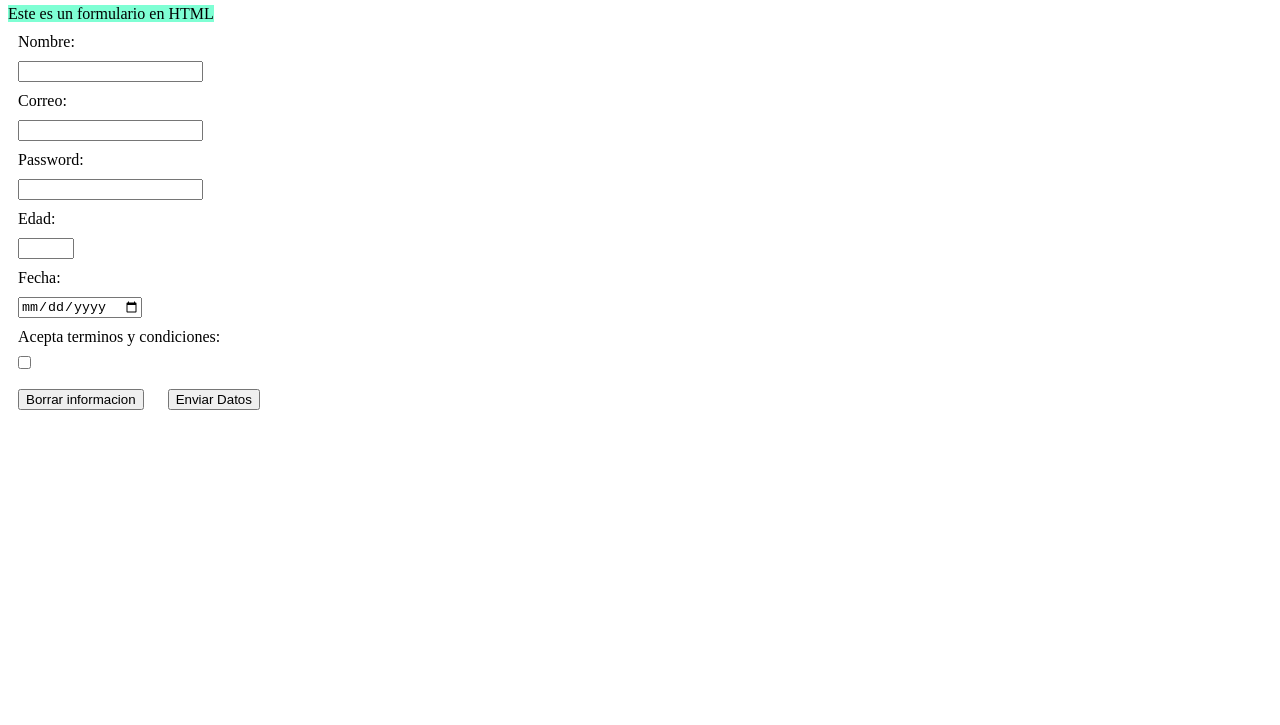
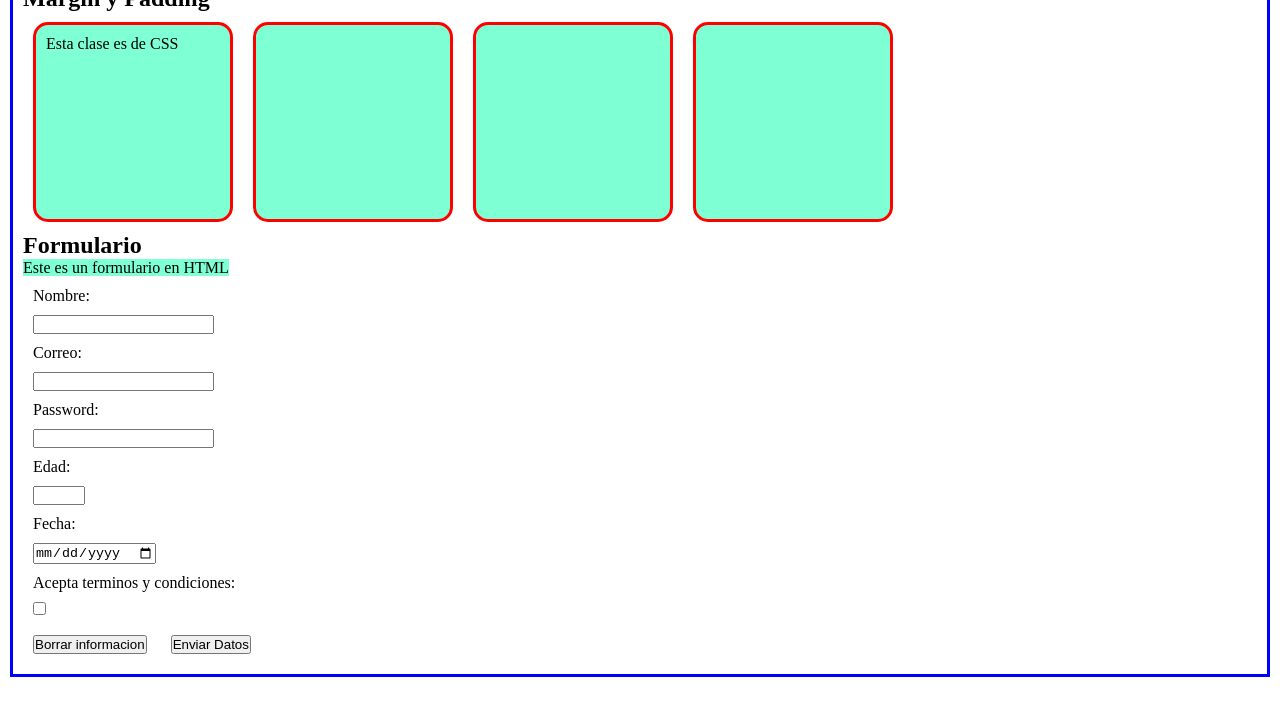
Before and after one commit to jona1705/proyecto2025, a plain HTML site: page index.html in a window 1280 px wide. Shown: the part 75-800 px from the top of the page. Drawn offline with Linux system fonts and the light colour scheme.

Commit message:
Version 1.2

```diff
--- a/css/styles.css
+++ b/css/styles.css
@@ -1,3 +1,35 @@
+*{
+    margin:0;
+    padding:0;
+}
+
+body{
+    margin: 10px;
+    border: 3px solid blue;
+    padding: 10px;
+}
+
+section{
+    display: flex;
+    flex-direction: colum-reverse;
+}
+
+.contenedor{
+    width: 200px;
+    height: 200px;
+    margin: 10px;
+    padding: 10px;
+    border-radius: 15px;
+    box-sizing:  border-box;
+    border: 3px solid red;
+    background-color: aquamarine;
+}
+
+.caja{
+    width: 300px;
+    height: 300px;
+    background-color: greenyellow;
+}
 span{
     width: 200px;
     height: 200px;
--- a/index.html
+++ b/index.html
@@ -7,7 +7,15 @@
     <link rel="stylesheet" href="./css/styles.css">
 </head>
 <body>
-    <h1>Mi formulario</h1>
+    <h1>Mi página HTML</h1>
+    <h2>Margin y Padding</h2>
+    <section>
+        <div class="contenedor">Esta clase es de CSS</div>
+        <div class="contenedor"></div>
+        <div class="contenedor"></div>
+        <div class="contenedor"></div>
+    </section>
+    <h2>Formulario</h2>
     <span>Este es un formulario en HTML</span>
     <form action="#" method="post">
         <label for="nombre">Nombre:</label>
```
Also changed, not shown: alumnos.html (added, +35 -0 lines).
